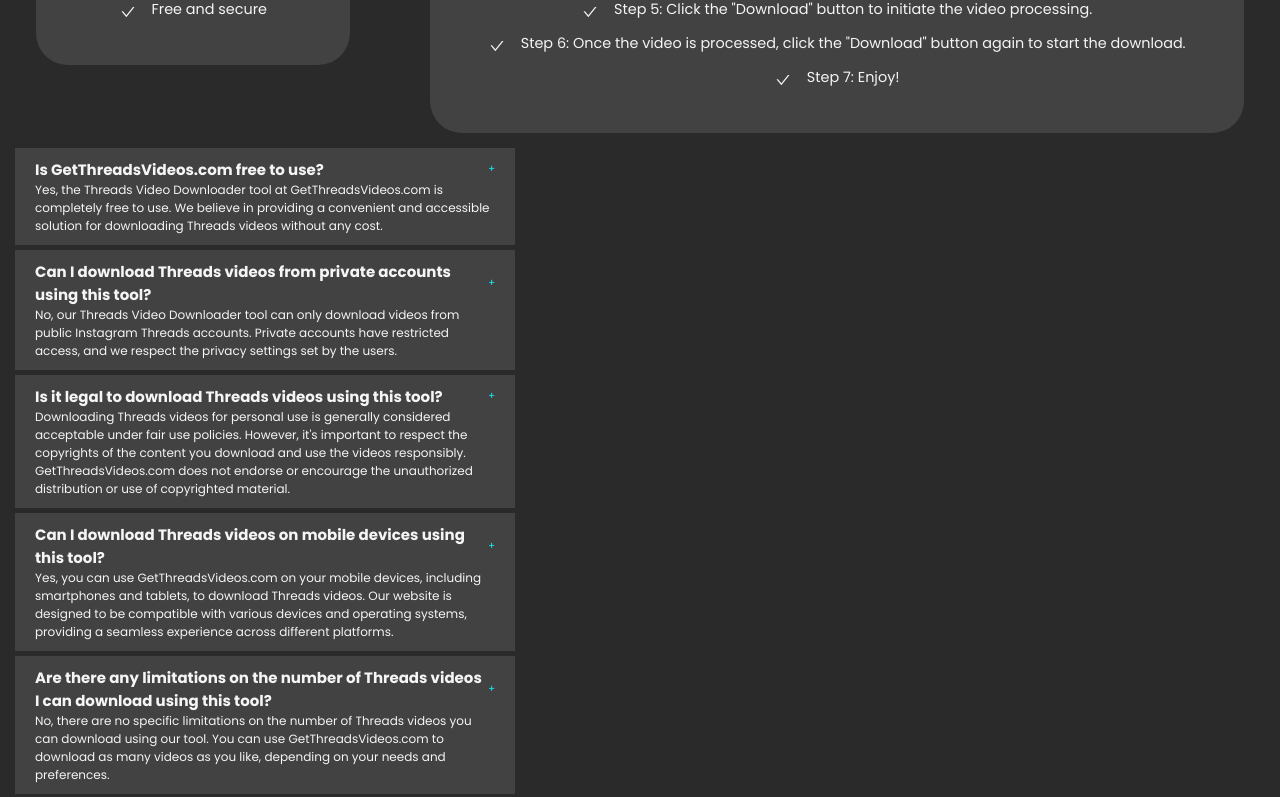
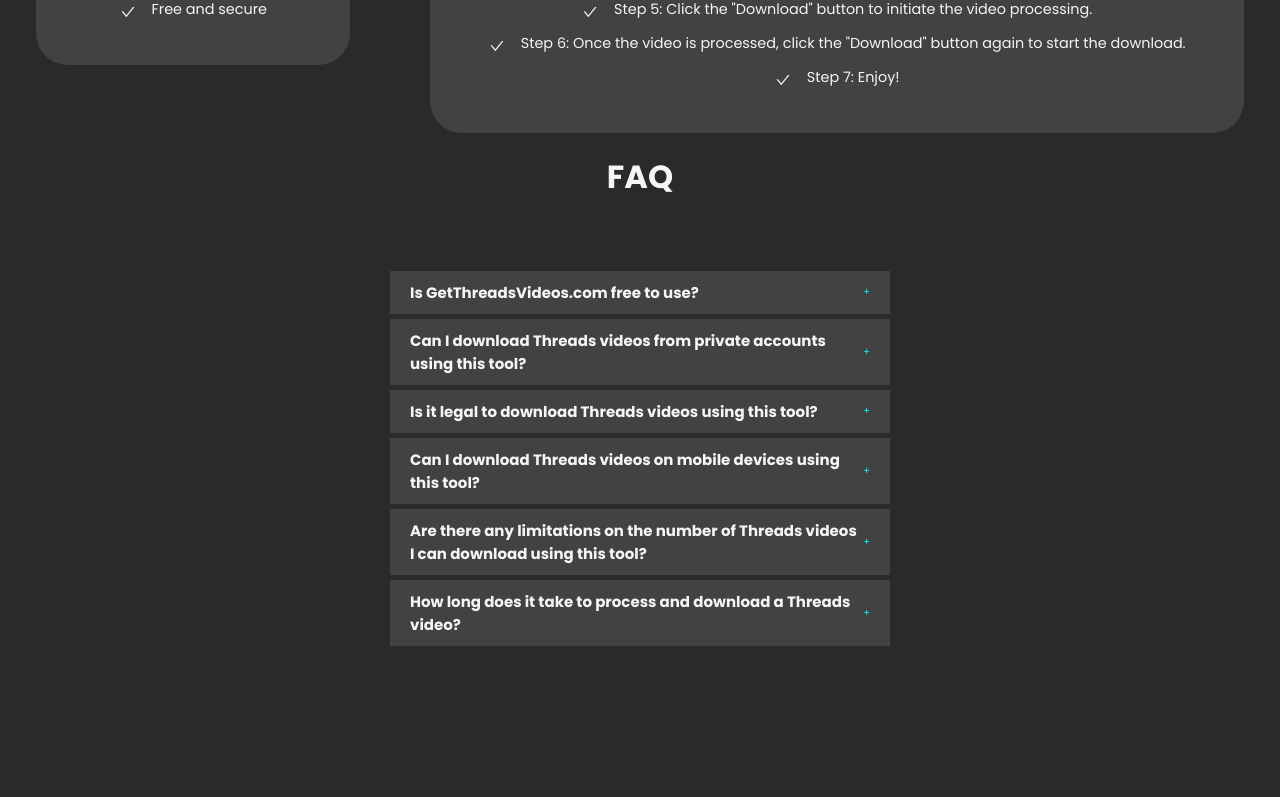
Before and after one commit to LagosDev1/threadDownloader, a React (Create React App) app: page / in a window 1280 px wide. Shown: the part 956-1753 px from the top of the page. Built offline with nearby package versions, Linux system fonts and the light colour scheme.

Commit message:
Faq done

```diff
--- a/src/FAQ/Faq.jsx
+++ b/src/FAQ/Faq.jsx
@@ -19,6 +19,9 @@
 
 
   return (
+    <div className="faqTitle">
+      <h1>FAQ</h1><br/>
+
     <div className="wrapper" id='wrapper'>
         <div className="accordion">
 
@@ -26,13 +29,14 @@
             <div className="item">
                 <div className="title" onClick={() => toggle(i)}>
                   <h2>{item.question}</h2>
-                  <span>{selected ==i?  "-" : "+"}</span>
+                  <span>{selected ===i?  "-" : "+"}</span>
                 </div>
-                <div className={selected ==i?  "content show" : "content"}>{item.answer}</div>
+                <div className={selected ===i?  "content show" : "content"}>{item.answer}</div>
               </div>
 
             ))}
         </div>
+    </div>
     </div>
   )
 }
--- a/src/FAQ/faq.css
+++ b/src/FAQ/faq.css
@@ -1,10 +1,14 @@
+.faqTitle{
+    margin-top: 20px;
+}
 .wrapper{
     display: flex;
     height: 100vh;
     width: 100vw;
     padding: 15px;
-    /* justify-content: center; */
-    /* text-align: center; */
+    margin-top: 30px;
+    justify-content: center;
+     /* text-align: center; */
 }
 .accordion{
     width: 500px;
@@ -28,6 +32,14 @@
 
 .content{
     font-size: 12px;
-    max-height: 999px;
+    max-height: 0;
     overflow: hidden;
+    overflow: hidden;
+    transition: all 1s cubic-bezier(0,1,0,1);
 }
+
+.content.show {
+    height: auto;
+    max-height: 9999px;
+    transition: all 1s cubic-bezier(1,0,1,0);
+}
```
